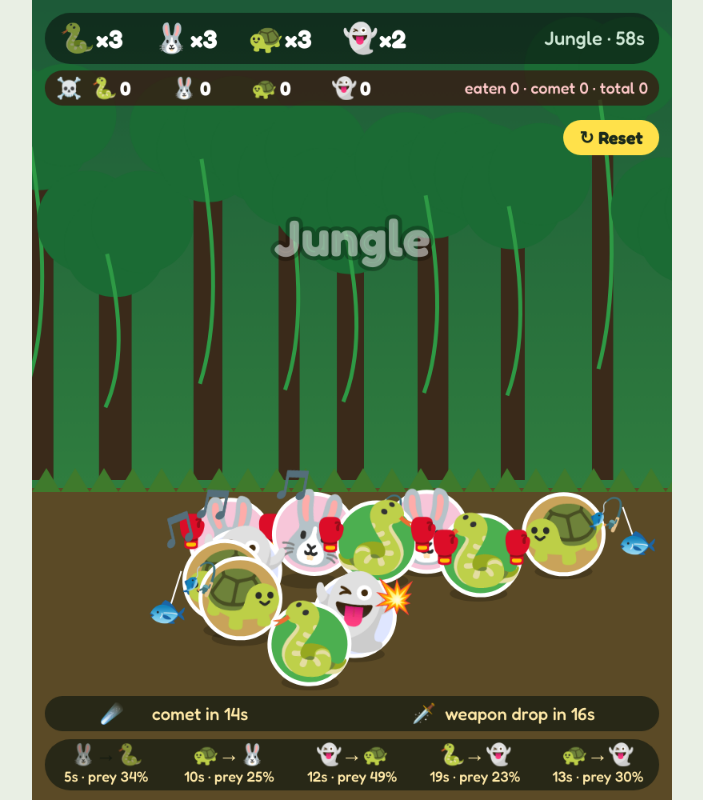
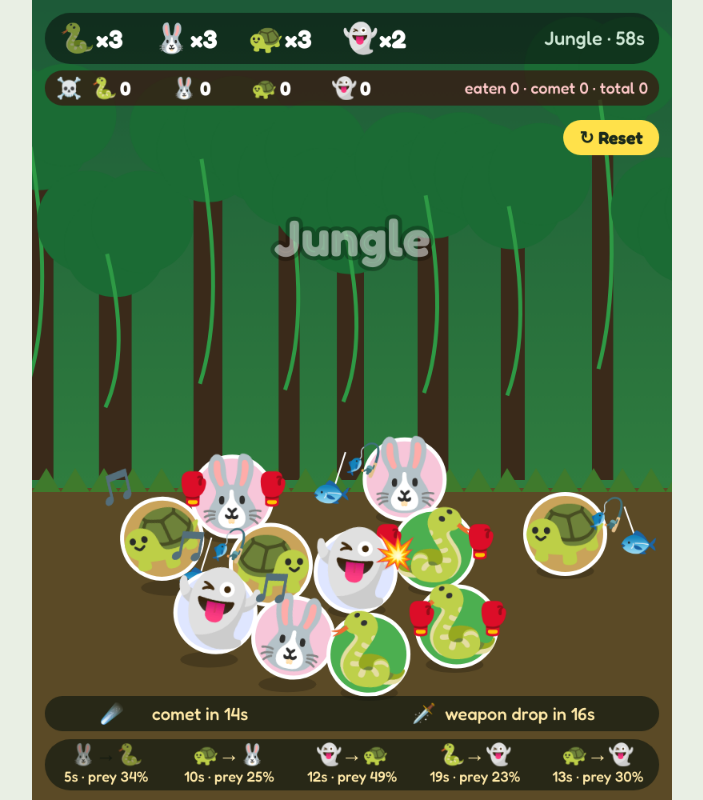
Before and after one commit to mokpolyt/hantudanular, a plain HTML site: page index.html in a window 1280 px wide. Shown: the whole page, without its empty margins (288-991 px from the left). Drawn offline with Linux system fonts and the light colour scheme; animation ran at ten frames a second.

Commit message:
Update index.html

```diff
--- a/index.html
+++ b/index.html
@@ -182,12 +182,20 @@ function update(dt,time){
     if(d>6){const sp=e.type==='tortoise'?28:55;e.x+=(e.tx-e.x)/d*sp*dt;e.y+=(e.ty-e.y)/d*sp*dt;e.face=e.tx>e.x?1:-1;}}
   }
  });
+ // spread out
+ const L=ents.filter(e=>!e.dead&&!e.fall);
+ for(let i=0;i<L.length;i++)for(let j=i+1;j<L.length;j++){const a=L[i],b=L[j];
+  const duel=events.some(v=>(v.a===a&&v.p===b)||(v.a===b&&v.p===a));
+  const min=duel?72:104;let dx=b.x-a.x,dy=b.y-a.y,d=Math.hypot(dx,dy);
+  if(d<min){if(d<1){dx=rnd(-1,1);dy=rnd(-1,1);d=Math.hypot(dx,dy)||1;}
+   const push=(min-d)*6*dt,ux=dx/d,uy=dy/d;a.x-=ux*push;a.y-=uy*push;b.x+=ux*push;b.y+=uy*push;}}
+ L.forEach(e=>{e.x=Math.max(50,Math.min(750,e.x));e.y=Math.max(640,Math.min(860,e.y));});
  // attacks
  events=events.filter(ev=>{
   ev.t+=dt;const {a,p}=ev;
   if(a.dead||p.dead){a.busy=p.busy=false;return false;}
   const k=Math.min(1,ev.t/1.1),d=Math.hypot(p.x-a.x,p.y-a.y);
-  if(d>50){a.x+=(p.x-a.x)/d*330*dt;a.y+=(p.y-a.y)/d*330*dt;}
+  if(d>72){a.x+=(p.x-a.x)/d*330*dt;a.y+=(p.y-a.y)/d*330*dt;}
   a.face=p.x>a.x?1:-1;p.face=-a.face;
   if(ev.t>=1.6){resolve(ev);return false;}
   return true;
```
